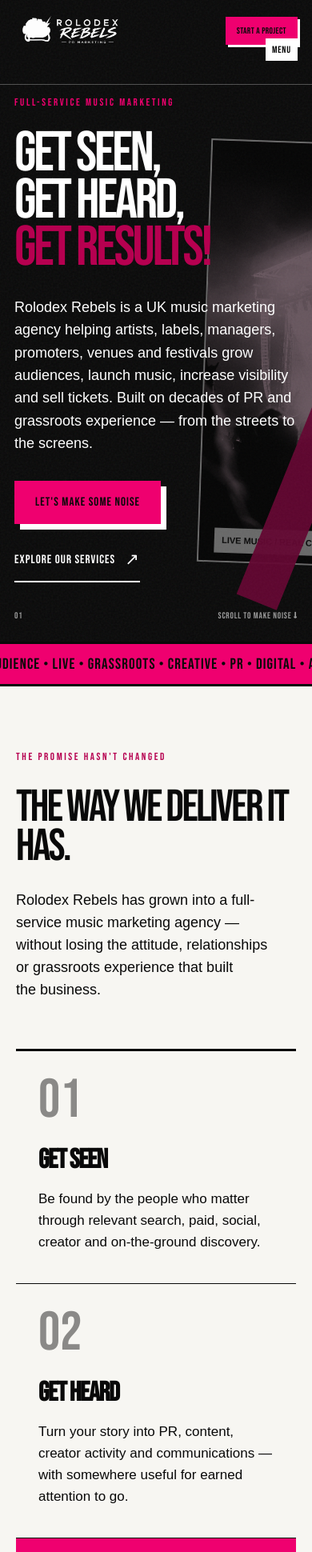
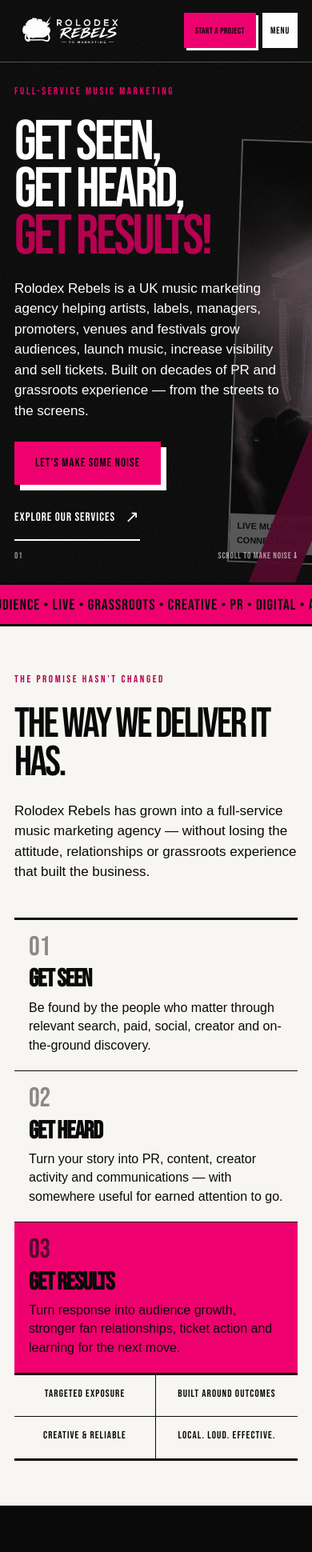
Before and after one commit to raphaeldomalik-eng/rolodex-rebels, a Next.js app: page / in a window 390 px wide. Shown: the top 1940 px of the page at 80% size. Built offline with nearby package versions, Linux system fonts and the light colour scheme.

Commit message:
Compress mobile homepage experience

```diff
--- a/app/globals.css
+++ b/app/globals.css
@@ -363,55 +363,92 @@
 }
 
 @media (max-width: 760px) {
-  .site-header { min-height: 76px; padding: 10px 18px; }
+  .site-header { grid-template-columns: 1fr auto auto; gap: 8px; min-height: 76px; padding: 10px 18px; }
   .brand img { width: 142px; }
-  .header-cta { padding: 10px 12px 9px; font-size: 11px; box-shadow: 3px 3px 0 var(--white); }
-  .mobile-menu summary { bottom: 19px; }
-  .hero { min-height: 790px; padding: 118px 18px 74px; }
+  .header-cta { display: inline-flex; align-items: center; min-height: 44px; padding: 10px 12px 9px; font-size: 11px; box-shadow: 3px 3px 0 var(--white); }
+  .mobile-menu { grid-column: auto; }
+  .mobile-menu summary { position: static; display: flex; align-items: center; justify-content: center; min-width: 44px; min-height: 44px; padding: 6px; }
+  .mobile-menu nav { top: calc(100% + 10px); }
+  .hero { min-height: 690px; padding: 104px 18px 52px; }
   .hero h1 { font-size: clamp(54px, 18vw, 88px); line-height: .84; }
-  .hero-intro { max-width: 38ch; margin-top: 30px; font-size: 18px; line-height: 1.58; }
-  .hero-actions, .button-row { align-items: flex-start; flex-direction: column; gap: 18px; margin-top: 32px; }
-  .hero-art { width: 62%; right: -25%; top: 20%; }
+  .hero-intro { max-width: 35ch; margin-top: 22px; font-size: 17px; line-height: 1.5; }
+  .hero-actions, .button-row { align-items: flex-start; flex-direction: column; gap: 14px; margin-top: 26px; }
+  .hero-actions .text-link, .button-row .text-link, .ways > .text-link { display: inline-flex; align-items: center; min-height: 44px; }
+  .hero-art { width: 54%; right: -27%; top: 22%; opacity: .3; }
   .hero-mark, .stamp, .hero-index span:nth-child(2) { display: none; }
   .hero-index { left: 18px; right: 18px; }
   .ticker div { font-size: 19px; }
-  .section-pad { padding: 78px 20px; }
-  .section-lead { gap: 28px; }
-  .meaning-grid { grid-template-columns: 1fr; margin-top: 50px; }
-  .meaning-card { min-height: 270px; border-right: 0; border-bottom: 1px solid var(--ink); }
+  .section-pad { padding: 56px 18px; }
+  .section-lead { gap: 22px; }
+  .meaning .section-lead h2,
+  .audience h2,
+  .services-heading h2,
+  .smart h2,
+  .ways-head h2 { font-size: clamp(44px, 13.5vw, 58px); line-height: .92; }
+  .section-lead > p:last-child, .services-heading > p, .smart-head > p:last-child { font-size: 17px; line-height: 1.5; }
+  .meaning-grid { grid-template-columns: 1fr; margin-top: 34px; }
+  .meaning-card { min-height: 0; padding: 17px 18px 20px; border-right: 0; border-bottom: 1px solid var(--ink); }
   .meaning-card:last-child { border-bottom: 0; }
-  .meaning-card h3 { margin-top: 24px; }
+  .meaning-card > span { font-size: 34px; }
+  .meaning-card h3 { margin: 8px 0 9px; font-size: 31px; }
+  .meaning-card p { font-size: 16px; line-height: 1.46; }
   .proof-strip { grid-template-columns: 1fr 1fr; }
-  .proof-strip span:nth-child(2) { border-right: 0; }
+  .proof-strip span { min-height: 52px; padding: 13px 9px 11px; }
+  .proof-strip span:nth-child(even) { border-right: 0; }
   .proof-strip span:nth-child(-n+2) { border-bottom: 1px solid var(--ink); }
   .audience { grid-template-columns: 1fr; }
-  .audience-photo { min-height: 470px; max-height: 560px; order: 2; }
+  .audience-photo { display: none; }
+  .audience-copy > .large-copy { margin: 24px 0 28px; font-size: 18px; line-height: 1.48; }
   .audience-row { grid-template-columns: 34px 1fr auto; }
-  .audience-row small { font-size: 14px; }
-  .services-heading { gap: 26px; }
-  .pillar-grid { grid-template-columns: 1fr; margin-top: 46px; }
-  .pillar-card { min-height: 265px; }
+  .audience-row { min-height: 64px; padding: 15px 2px; }
+  .audience-row strong { font-size: 26px; }
+  .audience-row small, .goal-cloud { display: none; }
+  .services-heading { gap: 20px; }
+  .pillar-grid { grid-template-columns: 1fr 1fr; margin: 34px 0 32px; }
+  .pillar-card { min-height: 148px; padding: 15px 16px 44px; }
+  .pillar-card h3 { margin: 20px 0 0; font-size: clamp(29px, 8.5vw, 37px); }
+  .pillar-card p { display: none; }
+  .pillar-card > span:last-child { right: 14px; bottom: 12px; font-size: 24px; }
   .streets-title-wrap { grid-template-columns: 1fr; }
-  .streets h2 { font-size: clamp(64px, 21vw, 108px); }
-  .streets-body { grid-template-columns: 1fr; margin: 46px 0; }
+  .streets h2 { font-size: clamp(58px, 17vw, 72px); }
+  .streets-body { grid-template-columns: 1fr; gap: 16px; margin: 30px 0 34px; padding-top: 24px; }
+  .streets-body p { font-size: 16px; line-height: 1.5; }
+  .streets-body .large-copy { font-size: 21px; line-height: 1.4; }
   .campaign-flow { grid-template-columns: 1fr 1fr; }
-  .campaign-flow > div, .campaign-flow > div:nth-child(3) { min-height: 140px; border-right: 1px solid rgba(255,255,255,.4); border-bottom: 1px solid rgba(255,255,255,.4); }
+  .campaign-flow > div, .campaign-flow > div:nth-child(3) { min-height: 102px; padding: 12px; border-right: 1px solid rgba(255,255,255,.4); border-bottom: 1px solid rgba(255,255,255,.4); }
   .campaign-flow > div:nth-child(even) { border-right: 0; }
   .campaign-flow > div:nth-child(n+5) { border-bottom: 0; }
-  .campaign-flow strong { margin-top: 38px; }
+  .campaign-flow strong { margin: 19px 0 3px; font-size: 22px; }
   .grassroots { grid-template-columns: 1fr; }
-  .grassroots-photo { min-height: 470px; }
-  .grassroots-photo img { height: 470px; }
-  .smart-head { gap: 28px; }
-  .smart-grid { grid-template-columns: 1fr; margin-top: 46px; }
-  .smart-grid article { min-height: 240px; }
+  .grassroots h2 { font-size: clamp(62px, 18vw, 76px); }
+  .grassroots-copy > .large-copy { margin: 26px 0 16px; font-size: 18px; }
+  .grassroots-copy > p:not(.large-copy):not(.eyebrow) { font-size: 16px; line-height: 1.5; }
+  .service-tags { gap: 6px; margin-top: 24px; }
+  .service-tags span { padding: 7px 9px 6px; }
+  .grassroots-photo { min-height: 270px; }
+  .grassroots-photo img { height: 270px; }
+  .grassroots-photo figcaption { right: -7px; bottom: 14px; left: 14px; padding: 12px; }
+  .grassroots-photo figcaption strong { font-size: 21px; }
+  .smart-head { gap: 20px; }
+  .smart-grid { grid-template-columns: 1fr 1fr; margin-top: 34px; }
+  .smart-grid article { min-height: 190px; padding: 15px 16px 18px; }
+  .smart-grid h3 { margin: 25px 0 10px; font-size: clamp(27px, 8vw, 34px); }
+  .smart-grid p { font-size: 16px; line-height: 1.42; }
   .no-jargon { grid-template-columns: 1fr; }
-  .ways-grid { grid-template-columns: 1fr; margin-top: 48px; }
-  .way-card, .way-card:nth-child(odd), .way-card:nth-child(even) { min-height: 260px; padding: 22px 60px 30px 4px; border-right: 0; }
-  .way-card:hover, .way-card:nth-child(even):hover { padding-left: 18px; }
+  .no-jargon { gap: 18px; padding-top: 26px; }
+  .no-jargon strong { font-size: 16px; line-height: 1.48; }
+  .ways-grid { grid-template-columns: 1fr 1fr; margin: 34px 0 30px; border-left: 3px solid var(--ink); }
+  .way-card, .way-card:nth-child(odd), .way-card:nth-child(even) { min-height: 142px; padding: 14px 34px 38px 14px; border-right: 3px solid var(--ink); }
+  .way-card h3 { margin: 25px 0 0; font-size: clamp(27px, 8vw, 34px); }
+  .way-card p, .way-card small { display: none; }
+  .way-card > span:last-child { right: 13px; bottom: 11px; font-size: 24px; }
+  .way-card:hover, .way-card:nth-child(even):hover { padding-left: 14px; }
   .results-standard { padding: 28px 22px; }
   .case-structure div { grid-template-columns: 34px 1fr; }
   .case-structure p { grid-column: 2; }
+  .final-cta { padding-block: 64px; }
+  .final-cta h2 { font-size: clamp(58px, 17vw, 72px); }
+  .final-cta > p:not(.eyebrow) { margin-top: 28px; font-size: 17px; line-height: 1.5; }
   .final-cta h2 span { -webkit-text-stroke: 1px var(--ink); text-shadow: 4px 4px 0 var(--ink); }
   .site-footer { grid-template-columns: 1fr; gap: 30px; padding-inline: 20px; }
   .footer-links { justify-content: flex-start; }
--- a/app/page.tsx
+++ b/app/page.tsx
@@ -138,8 +138,8 @@
             </article>
           ))}
         </div>
-        <div className="proof-strip" aria-label="Why Rolodex Rebels">
-          <span>Targeted Exposure</span><span>Built Around Outcomes</span><span>Creative &amp; Reliable</span><span>Local. Loud. Effective.</span>
+        <div className="proof-strip" role="list" aria-label="Why Rolodex Rebels">
+          <span role="listitem">Targeted Exposure</span><span role="listitem">Built Around Outcomes</span><span role="listitem">Creative &amp; Reliable</span><span role="listitem">Local. Loud. Effective.</span>
         </div>
       </section>
 
@@ -201,12 +201,12 @@
           <p>We connect PR, creative, digital discovery, audience growth, ticket campaigns and grassroots activation around one objective. Every part has a job. Every response teaches us something. Every campaign should make the next one stronger.</p>
           <Link className="text-link light-link" href="/why-us">See how we work <Arrow /></Link>
         </div>
-        <div className="campaign-flow" aria-label="Campaign journey">
+        <div className="campaign-flow" role="list" aria-label="Campaign journey">
           {[
             ["Discover", "Be found"], ["Engage", "Give a reason"], ["Capture", "Build a link"],
             ["Convert", "Create action"], ["Learn", "See what moved"], ["Grow", "Go again"],
           ].map(([step, note], index) => (
-            <div key={step}><span>0{index + 1}</span><strong>{step}</strong><small>{note}</small></div>
+            <div role="listitem" key={step}><span>0{index + 1}</span><strong>{step}</strong><small>{note}</small></div>
           ))}
         </div>
       </section>
```
